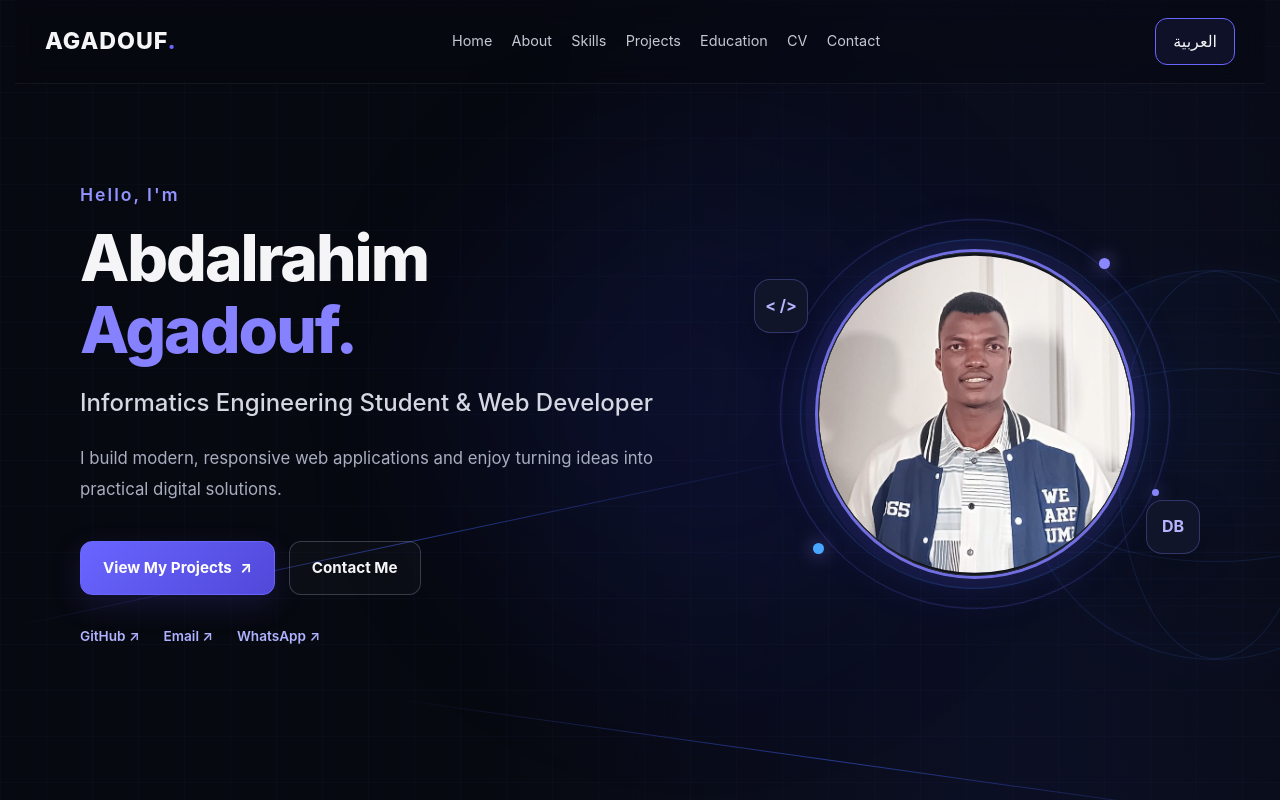
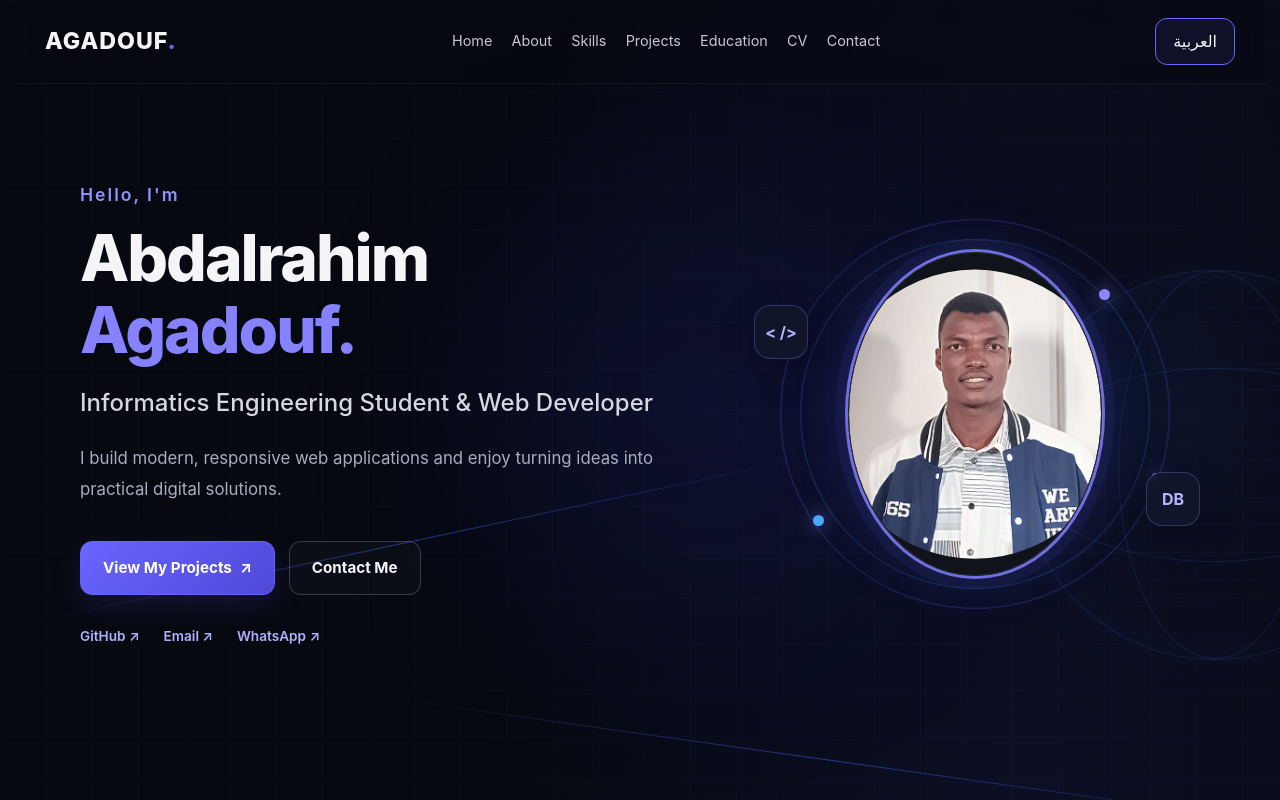
Before and after one commit to Agadouf/my-portfolio, a React (Vite) app: page / in a window 1280 px wide. Shown: the top 800 px of the page. Built offline with nearby package versions, Linux system fonts and the light colour scheme.

Commit message:
Update App.css

```diff
--- a/src/App.css
+++ b/src/App.css
@@ -388,14 +388,14 @@ button {
   place-items: center;
   width: 100%;
   min-width: 0;
-  min-height: 410px;
+  min-height: 260px;
   isolation: isolate;
 }
 
 .profile-circle {
   position: relative;
   z-index: 2;
-  width: min(100%, 320px);
+  width: min(100%, 260px);
   aspect-ratio: 1 / 1;
   overflow: hidden;
   border: 3px solid rgba(130, 126, 255, 0.85);
```
